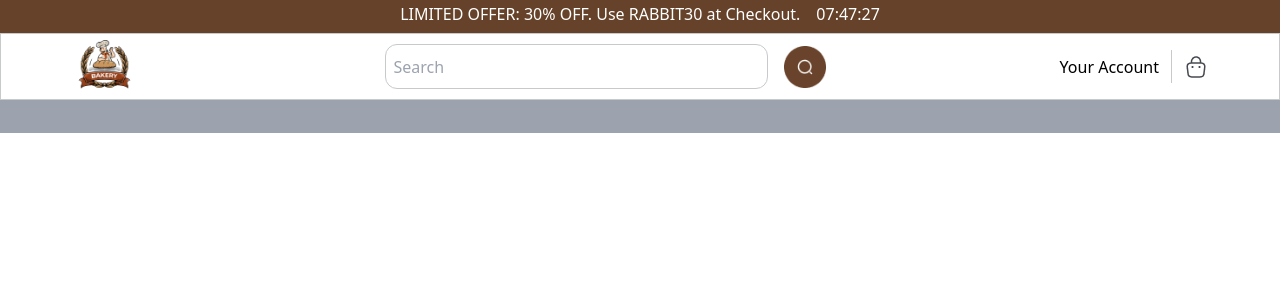
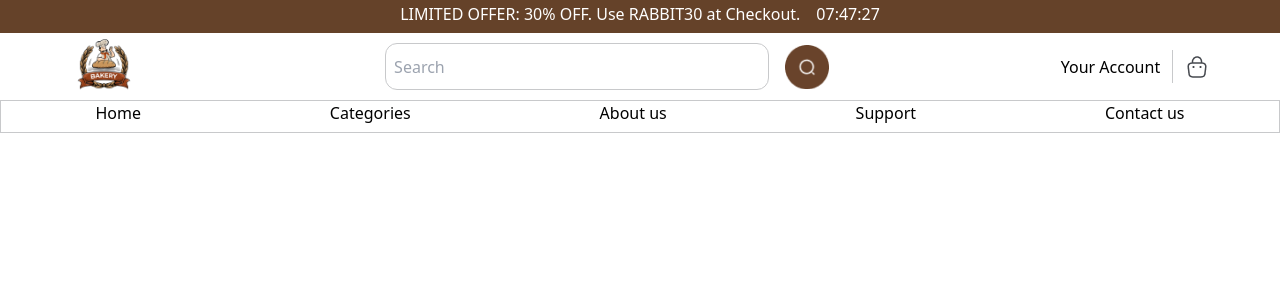
Before and after one commit to Karin1412/SE347_cake_management, a React (Create React App) app: page / in a window 1280 px wide. Shown: the top 300 px of the page. Built offline with nearby package versions, Linux system fonts and the light colour scheme.

Commit message:
add menu

```diff
--- a/package.json
+++ b/package.json
@@ -8,6 +8,7 @@
     "@testing-library/user-event": "^13.5.0",
     "react": "^18.2.0",
     "react-dom": "^18.2.0",
+    "react-router-dom": "^6.20.1",
     "react-scripts": "5.0.1",
     "web-vitals": "^2.1.4"
   },
--- a/src/components/productDetails/navbar.js
+++ b/src/components/productDetails/navbar.js
@@ -2,6 +2,7 @@ import React from 'react';
 import logo from '../../assets/logo.png'
 import logoSearch from '../../assets/Button.png'
 import logoShell from '../../assets/shell.png'
+// import { useNavigate } from 'react-router-dom';
 
 class NavBar extends React.Component {
     constructor(props) {
@@ -41,6 +42,11 @@ class NavBar extends React.Component {
         console.log('Button Clicked!');
       }
 
+    handleClick = (myLink) => () => {
+        window.location.href=myLink;
+    }
+
+
     render(){
         return (
           <div className='w-screen h-screen'>
@@ -52,7 +58,7 @@ class NavBar extends React.Component {
                 </div>
 
                 {/* Logo Search Account */}
-                <div className='w-full h-1/2 bg-[#ffffff] border border-[#C8C9CB] flex justify-around'>
+                <div className='w-full h-1/2 bg-[#ffffff]  flex justify-around'>
                     <img src={logo} alt='logo' className='h-full'></img>
                     <div className='py-1.5 w-2/4 flex justify-center items-center'>
                         <input type="text" placeholder="Search" className='w-3/5 h-[85%] rounded-xl border border-[#C8C9CB] p-2 mr-4 ml-[100px]'/>
@@ -61,10 +67,19 @@ class NavBar extends React.Component {
                         <button type="button" className='h-[80%] w-[20%] bg-no-repeat' style={{ backgroundImage: `url(${logoSearch})`, backgroundSize: 'contain'}} onClick={() => this.handleButtonClick()}></button>
                     </div>
                     <div className='flex justify-end items-center space-x-3'>
-                        <div>Your Account</div>
+                    <div onClick={this.handleClick('https://www.facebook.com/')} style={{ cursor: 'pointer' }}>Your Account</div>
                         <hr className='border-l border-[#C8C9CB] h-[50%]' />
                         <img src={logoShell} alt='logoShell' className=''></img>
                     </div>
+                </div>
+
+                {/* menu */}
+                <div className='w-full h-1/4 bg-[#ffffff] border border-[#C8C9CB] flex justify-around'>
+                    <div onClick={this.handleClick('https://www.facebook.com/')} style={{ cursor: 'pointer' }}>Home</div>
+                    <div onClick={this.handleClick('https://www.facebook.com/')} style={{ cursor: 'pointer' }}>Categories</div>
+                    <div onClick={this.handleClick('https://www.facebook.com/')} style={{ cursor: 'pointer' }}>About us</div>
+                    <div onClick={this.handleClick('https://www.facebook.com/')} style={{ cursor: 'pointer' }}>Support</div>
+                    <div onClick={this.handleClick('https://www.facebook.com/')} style={{ cursor: 'pointer' }}>Contact us</div>
                 </div>
             </div>
           </div>
```
Also changed, not shown: 1 other file (tests, documents, lock files or other folders).
